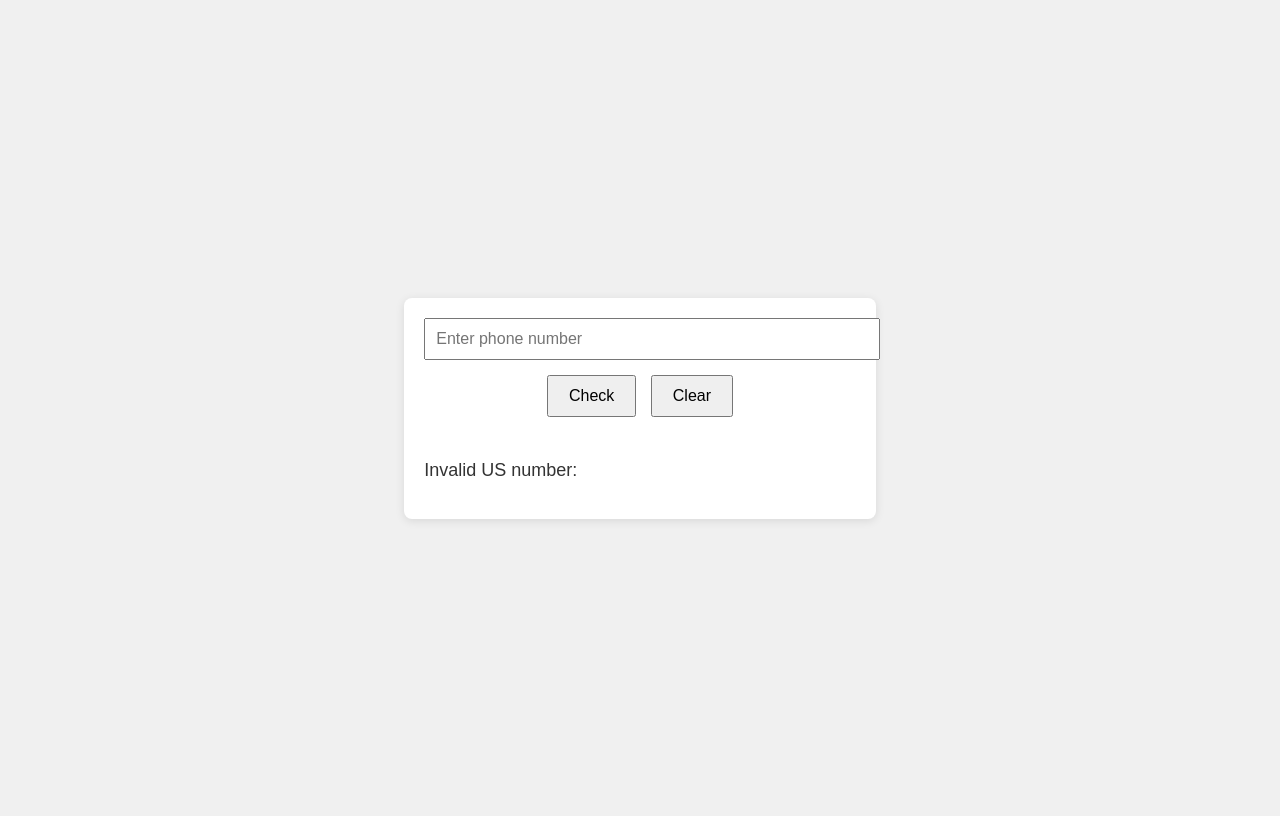
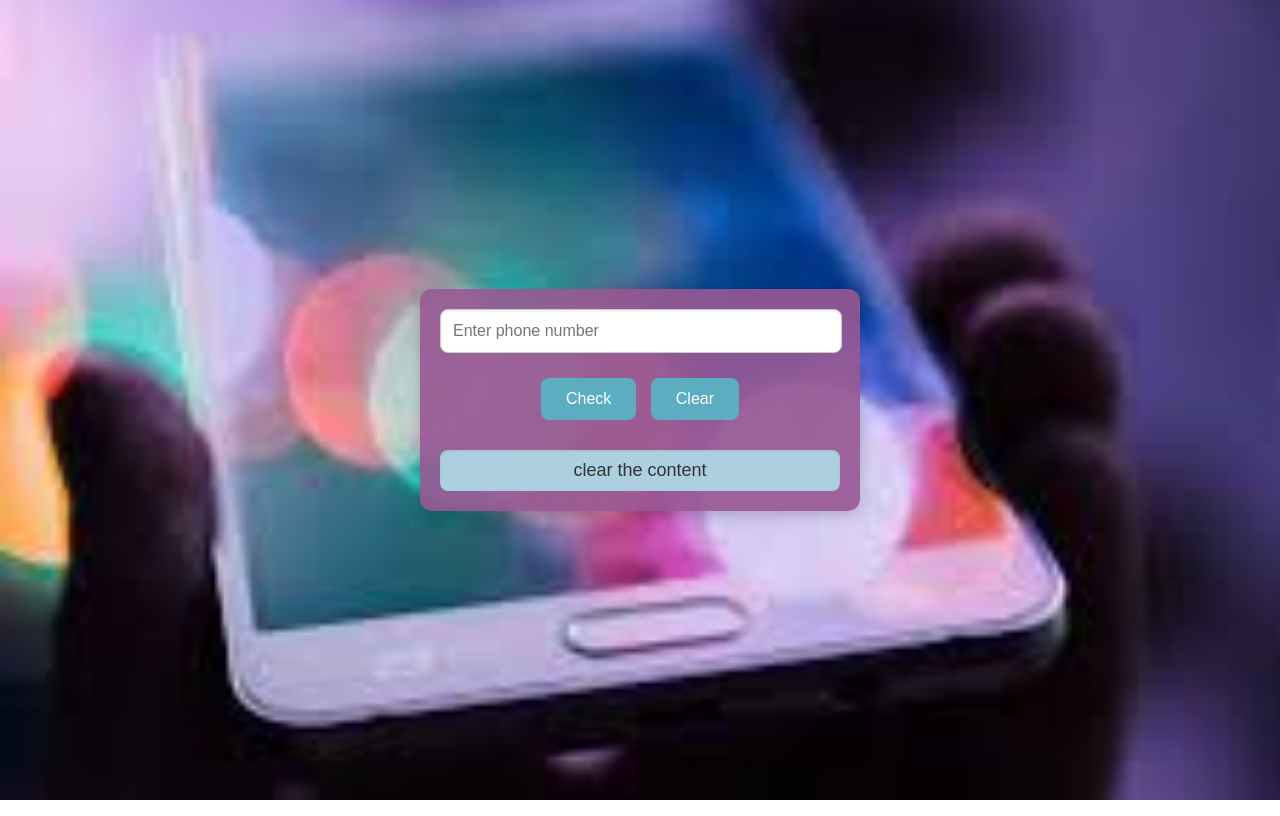
Before and after one commit to latifa-wakili/Telephone-Number-Validator, a plain HTML site: page index.html in a window 1280 px wide. Both pictures are taken after a click on the button "Check". Drawn offline with Linux system fonts and the light colour scheme.

Commit message:
added new style and picture

```diff
--- a/script.js
+++ b/script.js
@@ -1,42 +1,22 @@
-const input = document.getElementById('user-input');
-const checkBtn = document.getElementById('check-btn');
-const clearBtn = document.getElementById('clear-btn');
-const resultsDiv = document.getElementById('results-div');
-const regexPattern = /^(1\s|1)?(\(\d{3}\)|\d{3})(-|\s)?\d{3}(-|\s)?\d{4}$/;
+document.getElementById('check-btn').addEventListener('click', () => {
+  const userInput = document.getElementById('user-input').value;
+  const resultsDiv = document.getElementById('results-div');
 
+  if (userInput === '') {
+alert(" Please provide a phone number");
+    return;
+  }
 
-const hideResults = () => {
-   resultsDiv.style.display = 'none';
-}
-hideResults();
+  const regex = /^(1\s?)?(\(\d{3}\)|\d{3})[-\s]?\d{3}[-\s]?\d{4}$/;
 
-const alertEmpty = () => {
-    const inputVal = input.value;
-    if (inputVal === '') {
-        alert("Please provide a phone number");
-    }
-}
-checkBtn.addEventListener('click', alertEmpty);
+  if (regex.test(userInput)) {
+    resultsDiv.innerText = `Valid US number: ${userInput}`;
+  } else {
+    resultsDiv.innerText = `Invalid US number: ${userInput}`;
+  }
+});
 
-
-const isNumValid = () => {
-    const inputVal = input.value.trim();
-    const matchResult = inputVal.match(regexPattern);
-    if (matchResult !== null) {
-        resultsDiv.style.display = 'flex';
-        resultsDiv.innerHTML = `<p id="inserted-p">Valid US number: ${inputVal}</p>`;
-    } else {
-        resultsDiv.style.display = 'flex';
-        resultsDiv.innerHTML = `<p id="inserted-p">Invalid US number: ${inputVal}</p>`;
-    }
-}
-
-checkBtn.addEventListener('click', isNumValid);
-
-const removeP = () => {
-    const insertedP = document.getElementById('inserted-p');
-    if (insertedP) {
-    resultsDiv.removeChild(insertedP);
-    }
-}
-clearBtn.addEventListener('click', removeP);
+document.getElementById('clear-btn').addEventListener('click', () => {
+  const resultsDiv = document.getElementById('results-div');
+  resultsDiv.innerText = '';
+});
--- a/styles.css
+++ b/styles.css
@@ -1,36 +1,62 @@
-/* styles.css */
 body {
   font-family: Arial, sans-serif;
   display: flex;
   justify-content: center;
   align-items: center;
   height: 100vh;
-  background-color: #f0f0f0;
+  background: url(img.jpeg) no-repeat center center fixed;
+  background-size: cover;
+  margin: 0;
 }
 
 #app {
-  background: white;
+  background: rgba(151, 88, 147, 0.9);
   padding: 20px;
-  border-radius: 8px;
-  box-shadow: 0 2px 10px rgba(0, 0, 0, 0.1);
+  border-radius: 12px;
+  box-shadow: 0 4px 15px rgba(0, 0, 0, 0.2);
   text-align: center;
+  max-width: 400px;
+  width: 100%;
 }
 
 #user-input {
-  padding: 10px;
+  padding: 12px;
   font-size: 16px;
-  margin-bottom: 10px;
-  width: 100%;
+  margin-bottom: 15px;
+  width: calc(100% - 24px);
+  border: 1px solid #ccc;
+  border-radius: 8px;
+  box-shadow: inset 0 1px 3px rgba(0, 0, 0, 0.1);
+  outline: none;
+  transition: border-color 0.2s;
+}
+
+#user-input:focus {
+  border-color: #311231;
 }
 
 button {
-  padding: 10px 20px;
+  padding: 12px 25px;
   font-size: 16px;
-  margin: 5px;
+  margin: 10px 5px;
+  border: none;
+  border-radius: 8px;
+  background-color: #5cacc2;
+  color: rgb(255, 255, 255);
+  cursor: pointer;
+  transition: background-color 0.3s;
+}
+
+button:hover {
+  background-color: #7391ae;
 }
 
 #results-div {
   margin-top: 20px;
   font-size: 18px;
   color: #333;
+  background: #add0e0;
+  padding: 10px;
+  border-radius: 8px;
+  box-shadow: inset 0 1px 3px rgba(0, 0, 0, 0.1);
 }
```
Also changed, not shown: img.jpeg (added).
